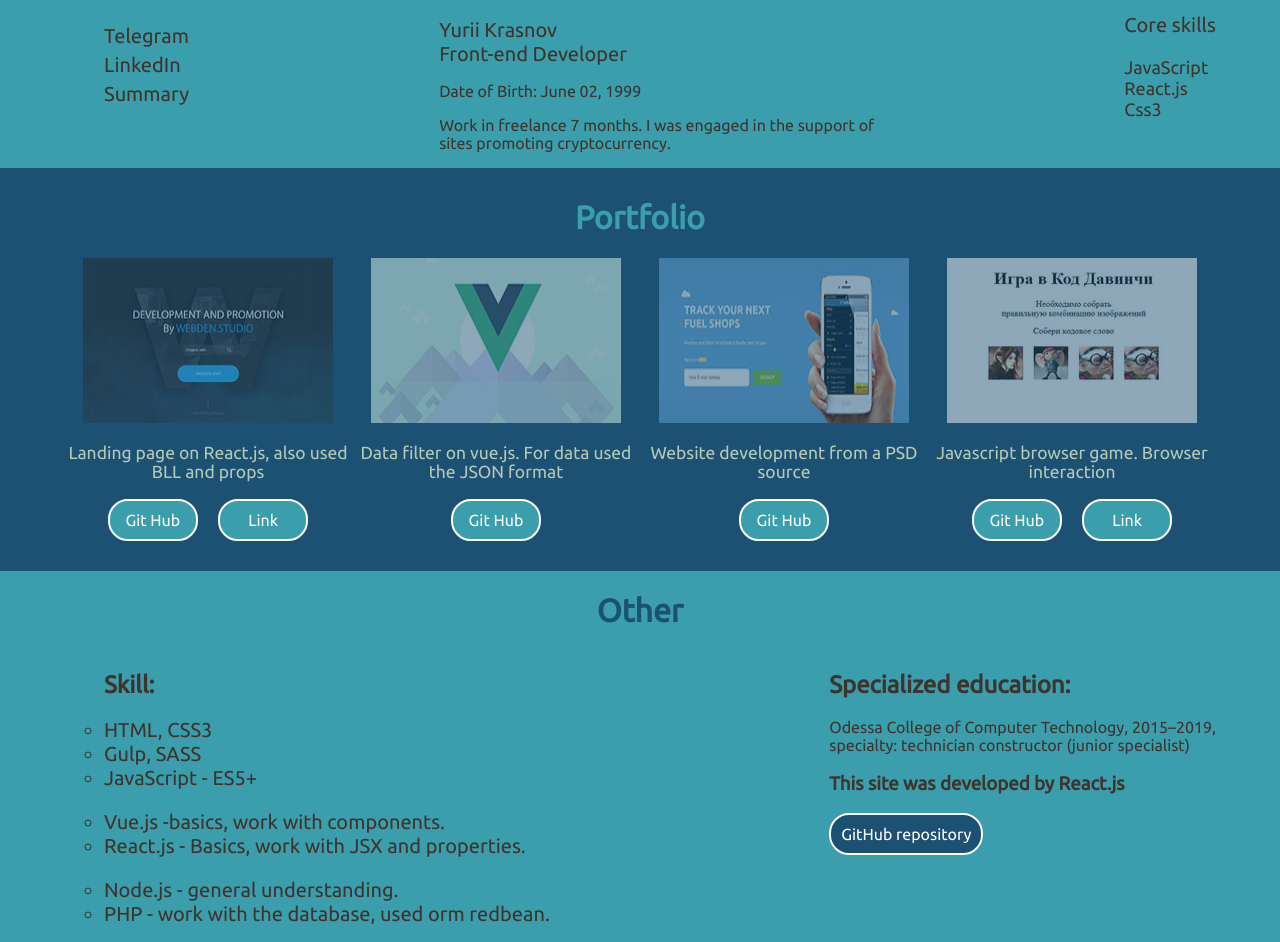
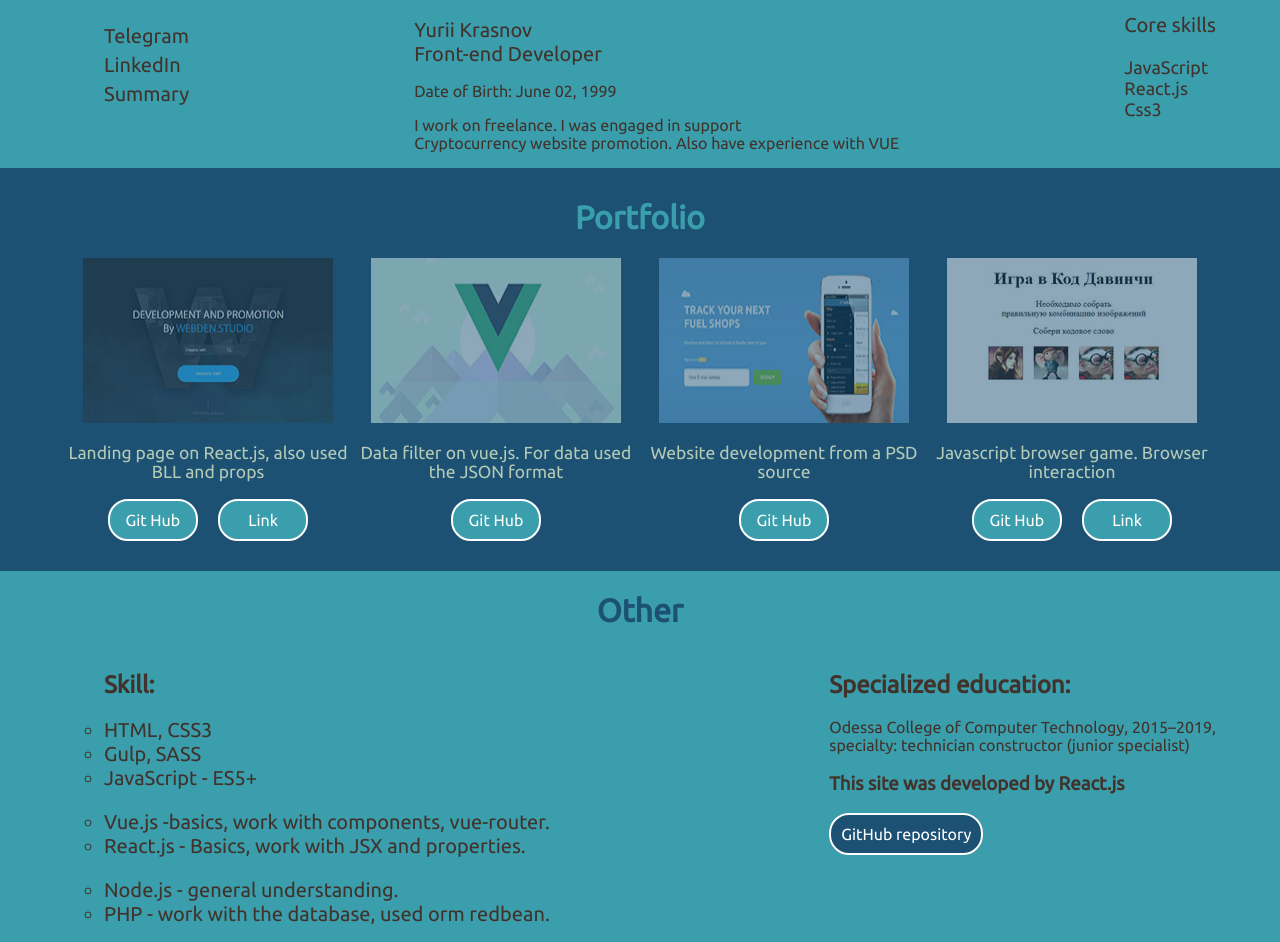
Before and after one commit to MrKrasnov/MrKrasnov, a React (Create React App) app: page / in a window 1280 px wide. Shown: the part 387-1329 px from the top of the page. Built offline with nearby package versions, Linux system fonts and the light colour scheme.

Commit message:
Edit summary

```diff
--- a/src/components/Main/Main.jsx
+++ b/src/components/Main/Main.jsx
@@ -19,8 +19,8 @@ function Main(){
                             Yurii Krasnov <br/>
                             Front-end Developer</p>
                             <p>Date of Birth: June 02, 1999</p>
-                            <p>Work in freelance 7 months. I was engaged in the support of <br/>
-                               sites promoting cryptocurrency.</p>
+                            <p>I work on freelance. I was engaged in support <br/>
+Cryptocurrency website promotion. Also have experience with VUE</p>
                         </div>
                         <div className="main-title-flex-distribution-speciality-skill">
                             <p className="main-title-flex-distribution-speciality-skill-core">Core skills</p>
--- a/src/components/Other/Other.jsx
+++ b/src/components/Other/Other.jsx
@@ -13,7 +13,7 @@ function Other(){
                         <li className="other-flex-down">
                         JavaScript - ES5+
                         </li>
-                        <li>Vue.js -basics, work with components.</li>
+                        <li>Vue.js -basics, work with components, vue-router.</li>
                         <li className="other-flex-down">
                         React.js - Basics, work with JSX and properties.
                         </li>
```
